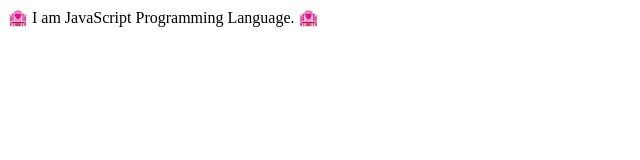
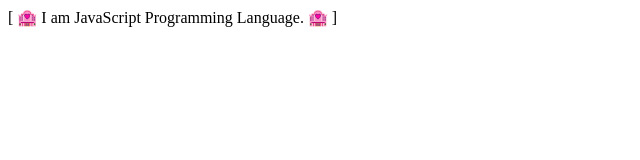
Before and after one commit to uzzal71/think-a-react-way, a React (Vite) app: page / in a window 1280 px wide. Shown: the top 160 px of the page, without its empty margins (0-640 px from the left). Built offline with nearby package versions, Linux system fonts and the light colour scheme.

Commit message:
Composition vs Inheritance

```diff
--- a/src/App.jsx
+++ b/src/App.jsx
@@ -1,3 +1,4 @@
+import Bracket from "./components/composition/Bracket";
 import Emoji from "./components/composition/Emoji";
 import Text from "./components/composition/Text";
 
@@ -5,10 +6,12 @@ function App() {
   return (
     <div>
       <Emoji>
-        {
-          ({addEmoji}) => <Text addEmoji={addEmoji}/>
-        }
-      </Emoji>
+            {({ addEmoji }) => (
+                <Bracket>
+                    {({ addBracket }) => <Text addEmoji={addEmoji} addBracket={addBracket} />}
+                </Bracket>
+            )}
+        </Emoji>
     </div>
   );
 }
--- a/src/components/composition/Bracket.jsx
+++ b/src/components/composition/Bracket.jsx
@@ -1,9 +1,9 @@
-import { Component } from 'react';
+import React from 'react';
 
-export default class Bracket extends Component {
-    addBracket= (text, emoji) => `[${emoji} ${text} ${emoji}]`
+export default class Emoji extends React.Component {
+    addBracket = (text) => `[ ${text} ]`;
 
     render() {
-        return this.props.children({addBracket: this.addBracket});
+        return this.props.children({ addBracket: this.addBracket });
     }
 }
--- a/src/components/composition/Text.jsx
+++ b/src/components/composition/Text.jsx
@@ -1,9 +1,17 @@
-const Text = ({ addEmoji }) => {
-    const text = 'I am JavaScript Programming Language.';
+const Text = ({ addEmoji, addBracket }) => {
+    let text = 'I am JavaScript Programming Language.';
+
+    // {addEmoji ? addEmoji(text, '🏩') : text}
+    if (addEmoji) {
+        text = addEmoji(text, '🏩');
+    }
+    if (addBracket) {
+        text = addBracket(text)
+    }
 
     return (
         <div>
-            {addEmoji ? addEmoji(text, '🏩') : text}
+            {text}
         </div>
     );
 };
```
